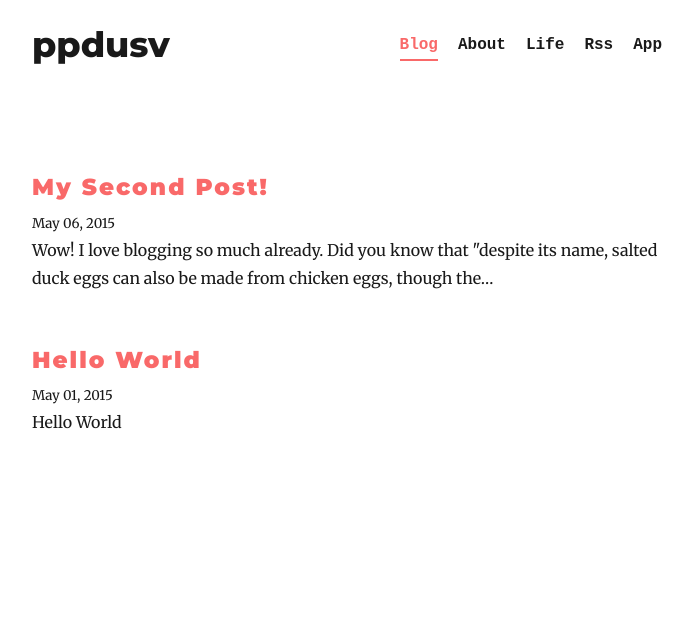
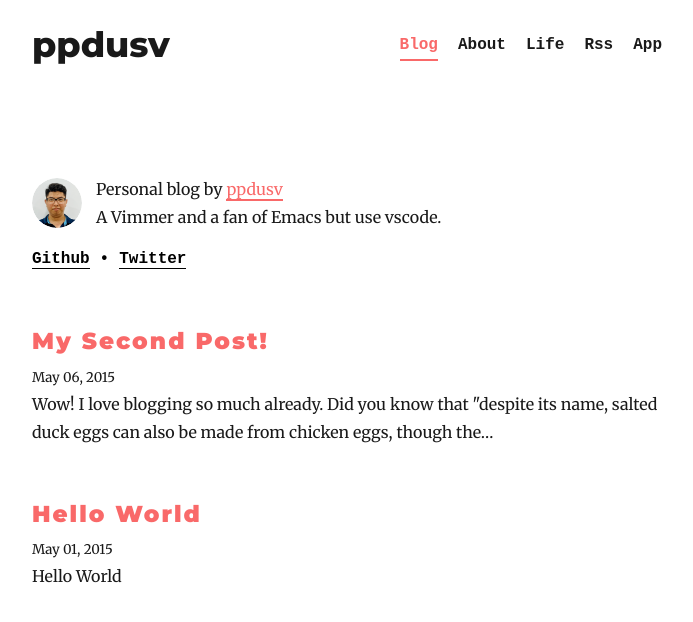
Before and after one commit to DaoHuyTuan/daohuytuan, a Gatsby site: page / in a window 1280 px wide. Shown: the whole page, without its empty margins (293-986 px from the left). Built offline with nearby package versions, Linux system fonts and the light colour scheme; Gatsby itself is replaced by a stand-in of ours; some packages are replaced by stand-ins of ours.

Commit message:
update menu

```diff
--- a/gatsby-config.js
+++ b/gatsby-config.js
@@ -4,9 +4,6 @@ module.exports = {
     author: `ppdusv`,
     description: `Hy tứng's Blog`,
     siteUrl: `https://daohuytuan.com`,
-    social: {
-      twitter: `kylemathews`,
-    },
   },
   plugins: [
     {
--- a/src/components/Menu/Menu.style.js
+++ b/src/components/Menu/Menu.style.js
@@ -5,6 +5,10 @@ const MenuWrapper = styled.div`
   justify-content: space-between;
   align-items: center;
   margin-bottom: 100px;
+  @media only screen and (max-width: 500px) {
+    flex-flow: column;
+    margin-bottom: 50px;
+  }
 `
 const MenuList = styled.div`
   display: flex;
@@ -31,10 +35,16 @@ const MenuTitle = styled.div`
   font-size: 35px;
   font-family: Montserrat, sans-serif;
   font-weight: 800;
-  ${props => props.isRootPath && `
+
+  ${props =>
+    props.isRootPath &&
+    `
     color: ${colorTheme};
 
   `}
+  @media only screen and (max-width: 500px) {
+    margin-bottom: 10px;
+  }
 `
 
-export { MenuWrapper, MenuItem,MenuList,MenuTitle }
+export { MenuWrapper, MenuItem, MenuList, MenuTitle }
--- /dev/null
+++ b/src/components/SocialNetworth/Social.style.js
@@ -0,0 +1,30 @@
+import styled from "styled-components"
+import { colorTheme } from "../../theme/variable"
+
+export const SocialNetWrapper = styled.div`
+  display: flex;
+`
+export const SocialNetItem = styled.div`
+  font-size: 16px;
+  font-family: monospace;
+  color: black;
+  margin-right: 10px;
+  font-weight: bold;
+  & > a {
+    border-bottom: 1px solid black;
+  }
+  &:hover {
+    color: ${colorTheme};
+  }
+  &:hover > a {
+    border-bottom: 1px solid ${colorTheme};
+  }
+  &:after {
+    content: "•";
+    margin-left: 10px;
+    color: black;
+  }
+  &:last-child:after {
+    content: "";
+  }
+`
--- /dev/null
+++ b/src/components/SocialNetworth/index.js
@@ -0,0 +1,23 @@
+import React from "react"
+import { listSocial } from "./listSocial"
+import { SocialNetWrapper, SocialNetItem } from "./Social.style"
+
+const SocialNetworth = React.memo(props => {
+  return (
+    <SocialNetWrapper>
+      {listSocial.map(item => {
+        return (
+          <>
+            <SocialNetItem>
+              <a href={item.url} key={item.id} target="_blank">
+                {item.name}
+              </a>
+            </SocialNetItem>
+          </>
+        )
+      })}
+    </SocialNetWrapper>
+  )
+})
+
+export default SocialNetworth
--- /dev/null
+++ b/src/components/SocialNetworth/listSocial.js
@@ -0,0 +1,12 @@
+export const listSocial = [
+  {
+    id: 0,
+    name: "Github",
+    url: "https://github.com/DaoHuyTuan",
+  },
+  {
+    id: 1,
+    name: "Twitter",
+    url: "https://twitter.com/tuandaohuy",
+  },
+]
--- a/src/components/bio.js
+++ b/src/components/bio.js
@@ -8,9 +8,7 @@
 import React from "react"
 import { useStaticQuery, graphql } from "gatsby"
 import Image from "gatsby-image"
-
 import { rhythm } from "../utils/typography"
-
 const Bio = () => {
   const data = useStaticQuery(graphql`
     query BioQuery {
@@ -37,7 +35,8 @@ const Bio = () => {
     <div
       style={{
         display: `flex`,
-        marginBottom: rhythm(1),
+        alignItems: "center",
+        marginBottom: rhythm(0.5),
       }}
     >
       <Image
@@ -53,7 +52,17 @@ const Bio = () => {
           borderRadius: `50%`,
         }}
       />
-      <p>I'm Front End Developer, but i love BackEnd and DevOps</p>
+      <p style={{ marginBottom: "0px", fontSize: "16px" }}>
+        Personal blog by{" "}
+        <a
+          href="https://www.facebook.com/ppdusv"
+          target="_blank"
+          style={{ boxShadow: " 0 2px 0 0 #f96969", color: "#f96969" }}
+        >
+          ppdusv
+        </a>
+        <br />A Vimmer and a fan of Emacs but use vscode.
+      </p>
     </div>
   )
 }
--- a/src/components/layout.js
+++ b/src/components/layout.js
@@ -1,7 +1,6 @@
 import React from "react"
-import { Link } from "gatsby"
 import Menu from "./Menu"
-import { rhythm, scale } from "../utils/typography"
+import { rhythm } from "../utils/typography"
 import GlobalStyle from "../theme/GlobalStyle"
 class Layout extends React.Component {
   render() {
--- a/src/pages/index.js
+++ b/src/pages/index.js
@@ -1,11 +1,10 @@
 import React from "react"
 import { graphql } from "gatsby"
-
-import Bio from "../components/bio"
 import Layout from "../components/layout"
 import SEO from "../components/seo"
 import ListBlogs from "../components/ListBlogs"
-
+import Bio from "../components/bio"
+import SocialNetworth from "../components/SocialNetworth"
 import GlobalStyle from "../theme/GlobalStyle"
 class BlogIndex extends React.Component {
   render() {
@@ -16,6 +15,8 @@ class BlogIndex extends React.Component {
       <>
         <Layout location={this.props.location} title={siteTitle}>
           <SEO title="Hy tứng's Blog" />
+          <Bio />
+          <SocialNetworth />
           <ListBlogs posts={posts} />
           <GlobalStyle />
         </Layout>
```
